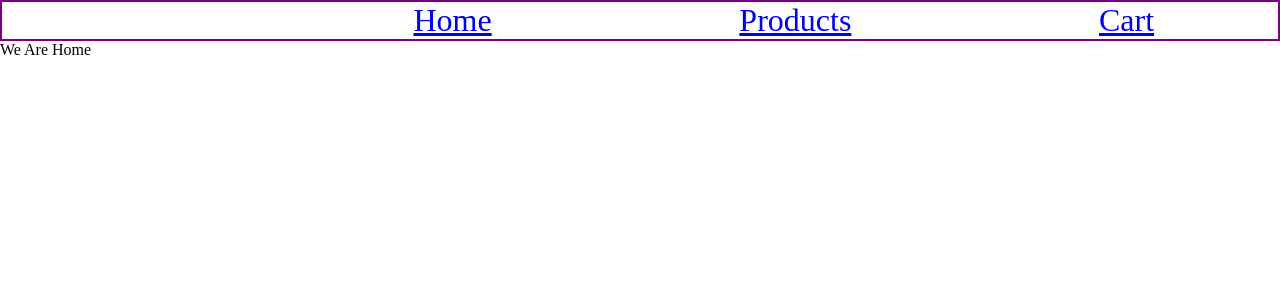
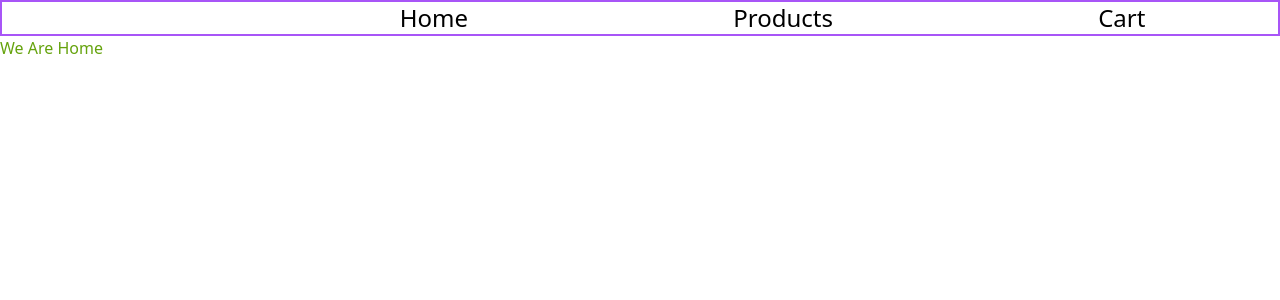
Before and after one commit to aaronsww/shopping-cart, a React (Vite) app: page / in a window 1280 px wide. Shown: the top 300 px of the page. Built offline with nearby package versions, Linux system fonts and the light colour scheme; no server answers.

Commit message:
chore: installed tailwind and replaced existing classes with tailwind css

```diff
--- a/package.json
+++ b/package.json
@@ -19,6 +19,9 @@
     "@types/react": "^18.0.27",
     "@types/react-dom": "^18.0.10",
     "@vitejs/plugin-react": "^3.1.0",
+    "autoprefixer": "^10.4.13",
+    "postcss": "^8.4.21",
+    "tailwindcss": "^3.2.7",
     "vite": "^4.1.0"
   }
 }
--- /dev/null
+++ b/postcss.config.cjs
@@ -0,0 +1,6 @@
+module.exports = {
+  plugins: {
+    tailwindcss: {},
+    autoprefixer: {},
+  },
+}
--- a/src/App.css
+++ b/src/App.css
@@ -1,10 +1,3 @@
- *{
-    margin: 0 auto;
- }
-
- .navBar{
-    list-style: none;
-    display: flex;
-    border: 2px solid purple;
-    font-size: 32px ;
- }
+@tailwind base;
+@tailwind components;
+@tailwind utilities;
--- a/src/components/Cart.jsx
+++ b/src/components/Cart.jsx
@@ -5,17 +5,20 @@ function Cart({ items, totalPrice }) {
 
   const cartList = items.map((eachItem) => {
     return (
-      <ul>
-        <li>{eachItem.title}</li>
-        <h3>{eachItem.price}</h3>
-      </ul>
+      <div>
+        <img className="h-32"  src={eachItem.image} alt="" />
+        <ul>
+          <li>{eachItem.title}</li>
+          <h3>{eachItem.price}</h3>
+        </ul>
+      </div>
     );
   });
 
   return (
     <div>
       <div>{cartList}</div>
-      <h1>{totalPrice}</h1>
+      <h1 className="font-bold text-4xl">{totalPrice}</h1>
     </div>
   );
 }
--- a/src/components/Home.jsx
+++ b/src/components/Home.jsx
@@ -2,7 +2,7 @@ import React from "react";
 import { useState } from "react";
 
 function Home() {
-  return <div>We Are Home</div>;
+  return <div className="text-lime-600">We Are Home</div>;
 }
 
 export default Home;
--- a/src/components/Navbar.jsx
+++ b/src/components/Navbar.jsx
@@ -3,7 +3,7 @@ import { Link } from "react-router-dom";
 
 function Navbar() {
   return (
-    <ul className="navBar">
+    <ul className="flex justify-around text-2xl border-2 border-purple-500">
       <li></li>
       <li>
         <Link to="/home">Home</Link>
--- a/src/components/Products.jsx
+++ b/src/components/Products.jsx
@@ -5,12 +5,12 @@ function Products({ onPurchase, data }) {
   const list = data.map((eachProduct) => {
     return (
       <div>
-        <img className="" src={eachProduct.image} alt="" />
+        <img className="h-32" src={eachProduct.image} alt="" />
         <ul>
           <li> name: {eachProduct.title}</li>
           <li> price: ${eachProduct.price}</li>
           {/* <li>description: {eachProduct.description}</li> */}
-          <h3 onClick={() => onPurchase(eachProduct)}>Add to Cart</h3>
+          <h3 className="text-xl font-bold" onClick={() => onPurchase(eachProduct)}>Add to Cart</h3>
         </ul>
       </div>
     );
--- a/src/main.jsx
+++ b/src/main.jsx
@@ -1,6 +1,7 @@
 import React from "react";
 import ReactDOM from "react-dom/client";
 import App from "./App";
+import "./App.css"
 
 ReactDOM.createRoot(document.getElementById("root")).render(
   <React.StrictMode>
--- /dev/null
+++ b/tailwind.config.cjs
@@ -0,0 +1,11 @@
+/** @type {import('tailwindcss').Config} */
+module.exports = {
+  content: [
+    "./index.html",
+    "./src/**/*.{js,ts,jsx,tsx}",
+  ],
+  theme: {
+    extend: {},
+  },
+  plugins: [],
+}
```
Also changed, not shown: 1 other file (tests, documents, lock files or other folders).
